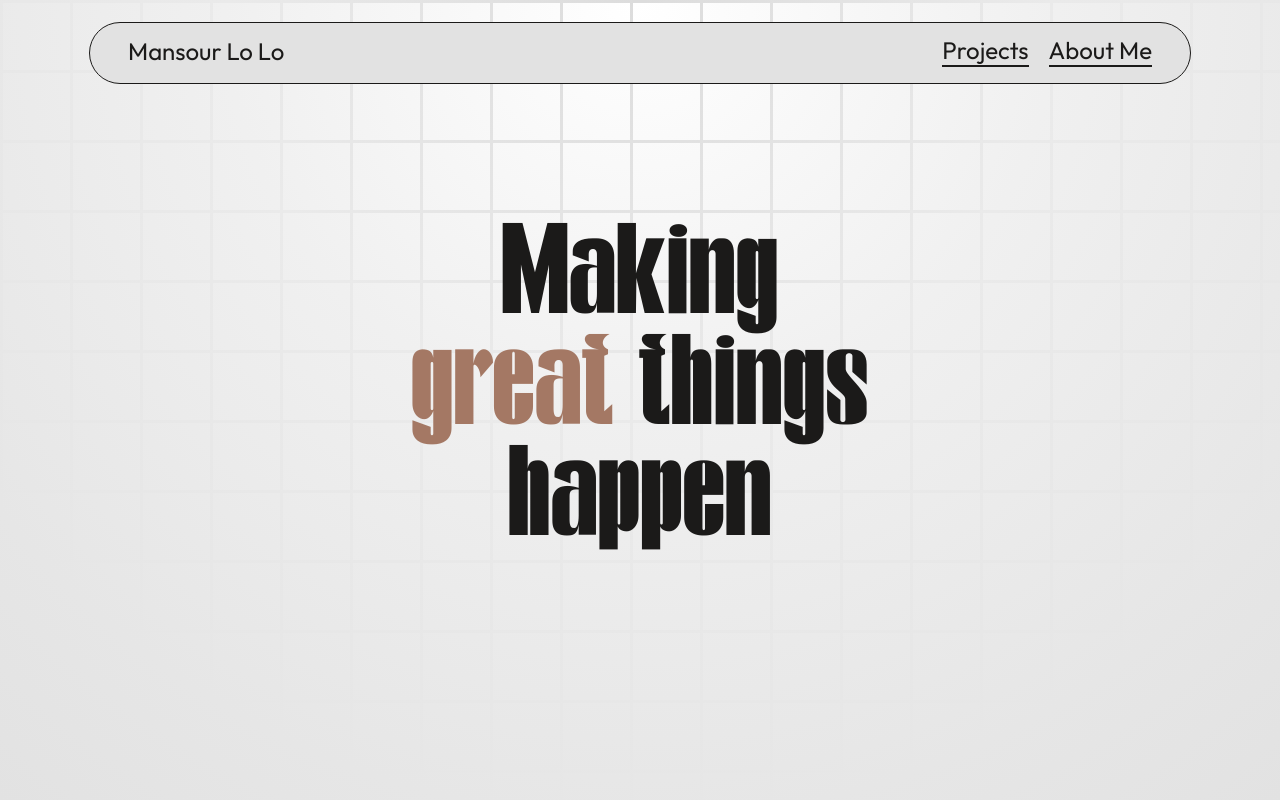
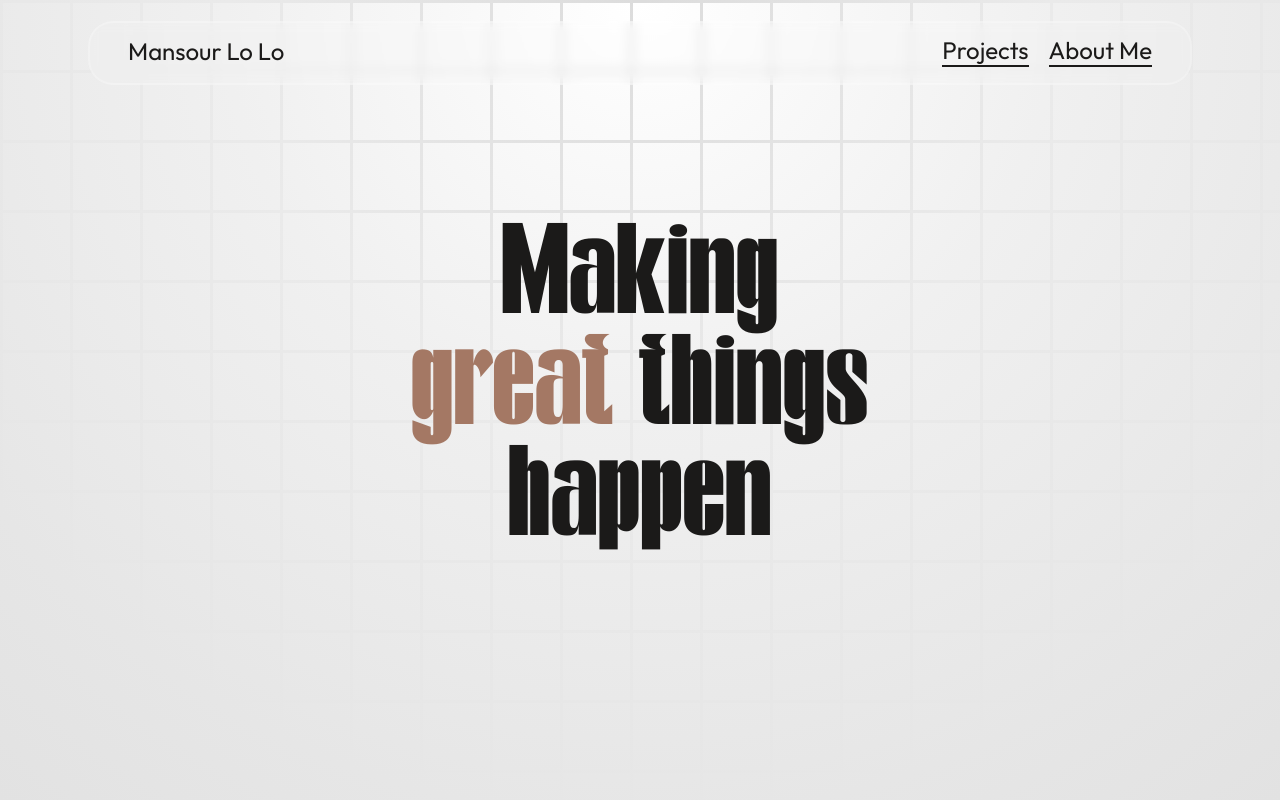
Before and after one commit to mansulol/my-portfolio, a React (Vite) app: page / in a window 1280 px wide. Shown: the top 800 px of the page. Built offline with nearby package versions, Linux system fonts and the light colour scheme.

Commit message:
mend
Footer in progress

```diff
--- a/src/components/header/Header.scss
+++ b/src/components/header/Header.scss
@@ -10,16 +10,23 @@
     position: fixed;
 
     #header-wrapper {
-        background-color: var(--color-secondary);
-        // background-color: gray;
+        // Glass Background effect
+        background: rgba(255, 255, 255, 0.1);
+        border-radius: 25px;
+        backdrop-filter: blur(6px);
+        border: 2px solid rgba(255, 255, 255, 0.2);
+
+        // Normal background
+        // background-color: var(--color-secondary);
+        // border: 1px solid $color-default-black;
+        // border-radius: 999px;
+
         width: 80%;
         height: 24px;
         display: flex;
         justify-content: space-between;
         align-items: center;
-        border-radius: 999px;
         padding: 18px 38px;
-        border: 1px solid $color-default-black;
 
         .text-name-portfolio {
             @include font-h5-regular($color-default-black);
--- a/src/pages/home/Home.tsx
+++ b/src/pages/home/Home.tsx
@@ -7,6 +7,7 @@ import './Home.scss'
 import MyInfo from '@components/myInfo/MyInfo'
 import MyTools from '@components/myTools/MyTools'
 import MyLatestWorks from '@components/mylatestWorks/MyLatestWorks'
+import Footer from '@components/footer/Footer'
 
 export default function Home() {
     return (
@@ -15,9 +16,8 @@ export default function Home() {
             <Hero />
             <MyInfo />
             <MyTools />
-
             <MyLatestWorks />
-
+            <Footer />
         </div>
     )
 }
```
